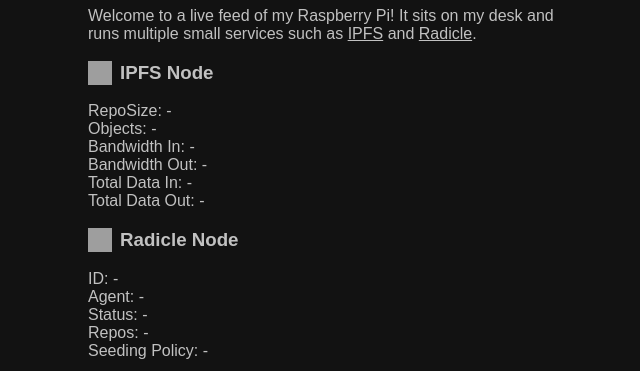
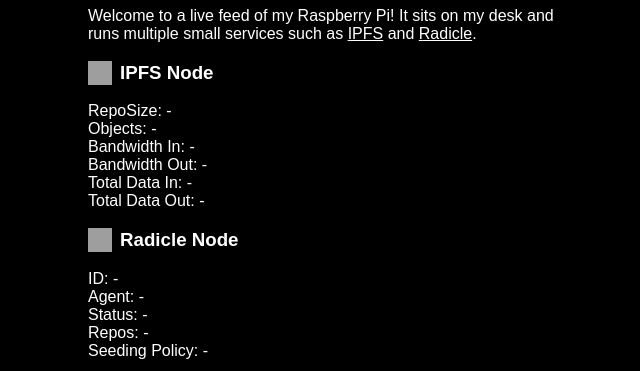
Before and after one commit to stevedylandev/pi-widget, a plain HTML site: page index.html in a window 1280 px wide. Shown: the part 108-479 px from the top of the page, without its empty margins (302-942 px from the left). Drawn offline with Linux system fonts and the light colour scheme; no server answers; grey boxes are pictures that could not be loaded; a web font is replaced by a local one.

Commit message:
updated colorscheme

```diff
--- a/index.html
+++ b/index.html
@@ -39,8 +39,8 @@
              padding: 0;
              margin: 0 1rem 0 1rem;
              box-sizing: border-box;
-             background: #121212;
-             color: #C1C1C1;
+             background: #000000;
+             color: #FFFFFF;
              font-family: 'CommitMono', sans-serif;
          }
          body {
@@ -85,7 +85,7 @@
           	margin: 0;
          }
          a {
-             color:#C1C1C1;
+             color:#FFFFFF;
          }
          img {
              height: 24px;
```
